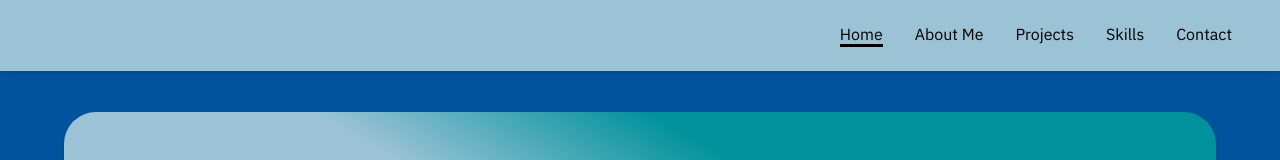
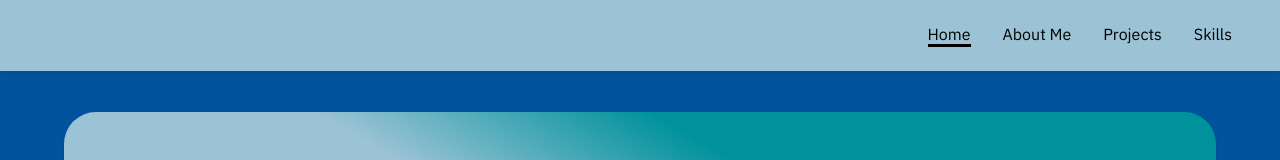
Before and after one commit to MartinDCalderonP/portfolio, a Next.js app: page / in a window 1280 px wide. Shown: the top 160 px of the page. Built offline with nearby package versions, Linux system fonts and the light colour scheme.

Commit message:
Delete Contact component

```diff
--- a/components/Contact/index.tsx
+++ /dev/null
@@ -1,5 +0,0 @@
-const Contact = () => {
-  return <div>Contact</div>;
-};
-
-export default Contact;
--- a/components/Navbar/index.tsx
+++ b/components/Navbar/index.tsx
@@ -1,6 +1,6 @@
 import { Container, List, ListItem, Underline } from "./styles";
 
-const items = ["Home", "About Me", "Projects", "Skills", "Contact"];
+const items = ["Home", "About Me", "Projects", "Skills"];
 
 interface INavbar {
   activeItem: string;
--- a/pages/index.tsx
+++ b/pages/index.tsx
@@ -4,7 +4,6 @@ import Presentation from "../components/Presentation";
 import AboutMe from "../components/AboutMe";
 import Projects from "../components/Projects";
 import Skills from "../components/Skills";
-import Contact from "../components/Contact";
 import { Container } from "./styles";
 
 const Home = () => {
@@ -22,7 +21,6 @@ const Home = () => {
         {activeItem === "About Me" && <AboutMe />}
         {activeItem === "Projects" && <Projects />}
         {activeItem === "Skills" && <Skills />}
-        {activeItem === "Contact" && <Contact />}
       </Container>
     </>
   );
```
